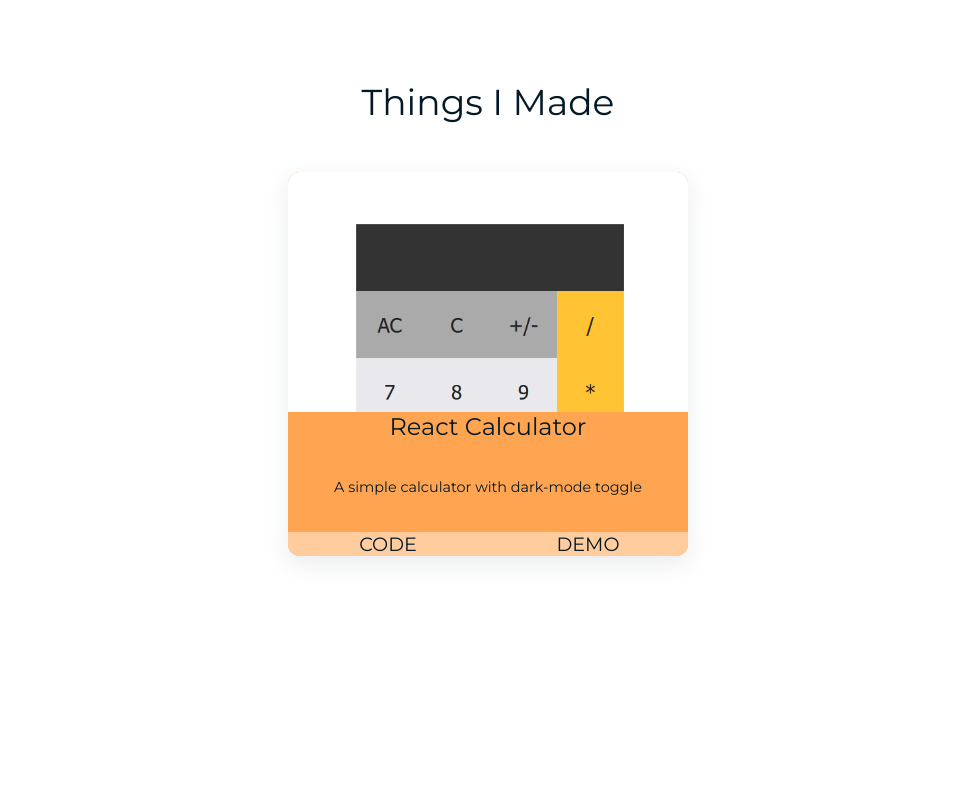
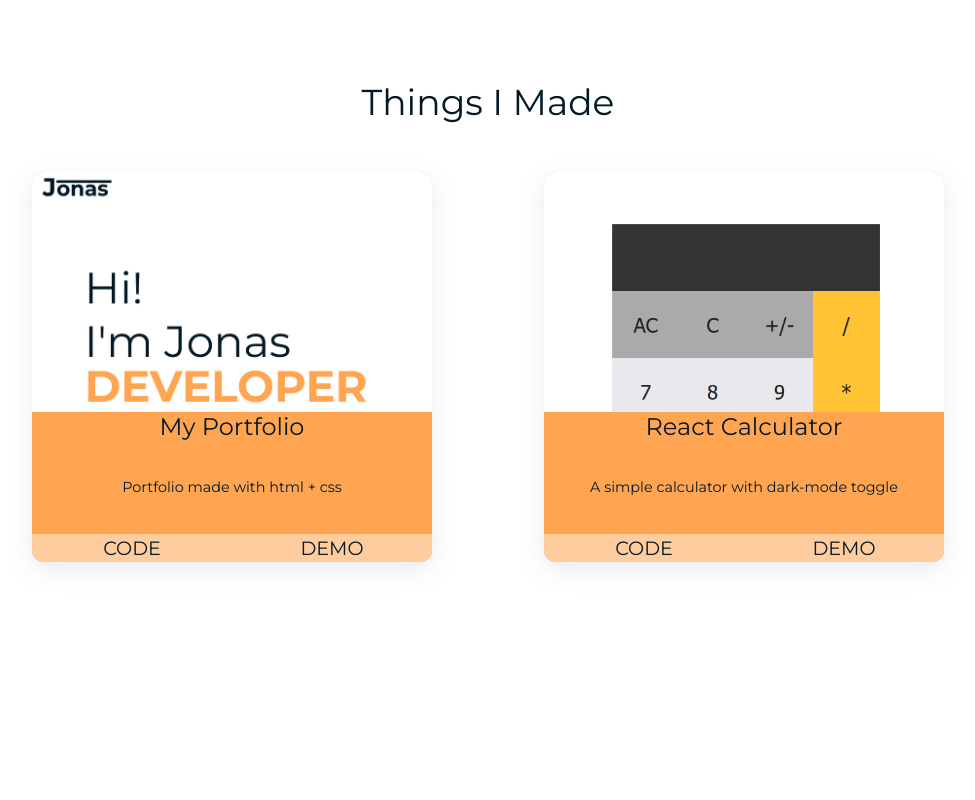
Before and after one commit to Saliovin/Portfolio, a website: page index.html in a window 1280 px wide. Shown: the part 840-1640 px from the top of the page, without its empty margins (152-1127 px from the left). Drawn offline with Linux system fonts and the light colour scheme.

Commit message:
Added links and updated assets

```diff
--- a/index.css
+++ b/index.css
@@ -19,6 +19,10 @@ body {
   font-family: "Montserrat", sans-serif;
   font-size: x-large;
   color: var(--base-text-color);
+}
+
+a {
+  text-decoration: none;
 }
 
 section {
@@ -172,11 +176,11 @@ button:hover {
   border-radius: 0.3em;
   width: 10em;
   padding: 0.4em 1.5em;
+  transition: all 0.2s cubic-bezier(0.075, 0.82, 0.165, 1);
 }
 .baseButton:hover {
   background-color: var(--tertiary-color);
   color: #ffffff;
-  transition: all 0.2s cubic-bezier(0.075, 0.82, 0.165, 1);
 }
 .baseButton::after {
   content: "";
@@ -232,7 +236,11 @@ button:hover {
   padding-bottom: 0.5em;
 }
 .iconButtons img {
-  padding-right: 0.8em;
+  margin-right: 0.8em;
+  transition: all 0.2s cubic-bezier(0.075, 0.82, 0.165, 1);
+}
+.iconButtons img:hover {
+  transform: scale(1.2);
 }
 
 #home {
@@ -255,6 +263,7 @@ button:hover {
   padding-top: 5em;
 }
 .projectList {
+  width: 100%;
   justify-content: space-around;
   flex-wrap: wrap;
 }
@@ -280,13 +289,18 @@ button:hover {
   margin-bottom: auto;
   text-align: center;
 }
-.cardButtons > button {
+.cardButtons > a {
   width: 50%;
+}
+.cardButtons > a > button {
+  width: 100%;
+  height: 1.5em;
   font-size: 0.8em;
   border: none;
   background-color: #ffcc9d;
+  transition: all 0.2s cubic-bezier(0.075, 0.82, 0.165, 1);
 }
-.cardButtons > button:hover {
+.cardButtons > a > button:hover {
   background-color: #e6aa73;
 }
 
--- a/index.html
+++ b/index.html
@@ -32,20 +32,30 @@
           <h1 class="regularFont">I'm Jonas</h1>
           <h1 class="float primary">DEVELOPER</h1>
           <div class="iconButtons">
+            <a href="https://github.com/Saliovin">
               <img src="/assets/iconmonstr-github-3.svg" height="50px" />
+            </a>
+            <a href="https://www.linkedin.com/in/earvin-jonas">
               <img src="/assets/iconmonstr-linkedin-3.svg" height="50px" />
+            </a>
           </div>
           <div class="baseFlex">
+            <a
+              href="https://drive.google.com/file/d/1oTS1vfTNV-RjiQiZp_8xXPElaEFtnx46/view?usp=sharing"
+            >
               <button class="baseButton" style="margin-right: 1em">
                 My Resume
               </button>
+            </a>
+            <a href="mailto: jonas.eukan@gmail.com">
               <button class="baseButton">Contact Me</button>
+            </a>
           </div>
         </div>
         <div class="secondarySection">
           <h3 class="regularFont">Things I Know</h3>
           <div class="appRow">
-            <img src="/assets/icons8-sass.svg" height="70px" />
+            <img src="/assets/icons8-css3.svg" height="70px" />
             <img src="/assets/icons8-html-5.svg" height="70px" />
             <img src="/assets/icons8-react.svg" height="70px" />
             <img src="/assets/icons8-nodejs.svg" height="70px" />
@@ -69,10 +79,26 @@
         <div class="projectList baseFlex">
           <div class="anim card">
             <div class="cardImg">
-              <img
-                src="/assets/Screenshot 2022-04-20 181525.png"
-                height="500px"
-              />
+              <img src="/assets/Portfolio.png" height="400px" />
+            </div>
+            <div class="cardDesc baseFlex">
+              <div class="cardTitle">My Portfolio</div>
+              <div class="smallFont cardDetail">
+                Portfolio made with html + css
+              </div>
+            </div>
+            <div class="cardButtons baseFlex">
+              <a href="https://github.com/Saliovin/Portfolio">
+                <button>CODE</button>
+              </a>
+              <a href="#home">
+                <button>DEMO</button>
+              </a>
+            </div>
+          </div>
+          <div class="anim card">
+            <div class="cardImg">
+              <img src="/assets/React Calculator.png" height="500px" />
             </div>
             <div class="cardDesc baseFlex">
               <div class="cardTitle">React Calculator</div>
@@ -81,8 +107,12 @@
               </div>
             </div>
             <div class="cardButtons baseFlex">
+              <a href="https://github.com/Saliovin/React-Calculator">
                 <button>CODE</button>
+              </a>
+              <a href="https://react-calculator-saliovin.vercel.app/">
                 <button>DEMO</button>
+              </a>
             </div>
           </div>
         </div>
@@ -93,11 +123,17 @@
         <div class="anim contactSet baseFlex">
           <div class="contactSetButton baseFlex">
             <h3 class="regularFont">Email</h3>
+            <a href="mailto: jonas.eukan@gmail.com">
               <button class="smallBtn baseButton">Say Hello</button>
+            </a>
           </div>
           <div class="contactSetButton baseFlex">
             <h3 class="regularFont">LinkedIn</h3>
+            <a
+              href="https://www.linkedin.com/in/earvin-jonas/overlay/contact-info/"
+            >
               <button class="smallBtn baseButton">Say Hi</button>
+            </a>
           </div>
         </div>
         <div class="footer">
```
Also changed, not shown: assets/Portfolio.png (added), assets/React Calculator.png (renamed from assets/Screenshot 2022-04-20 181525.png), assets/icons8-css3.svg (added), assets/icons8-sass.svg (deleted). Lines whose indentation alone changed are shown as unchanged.
